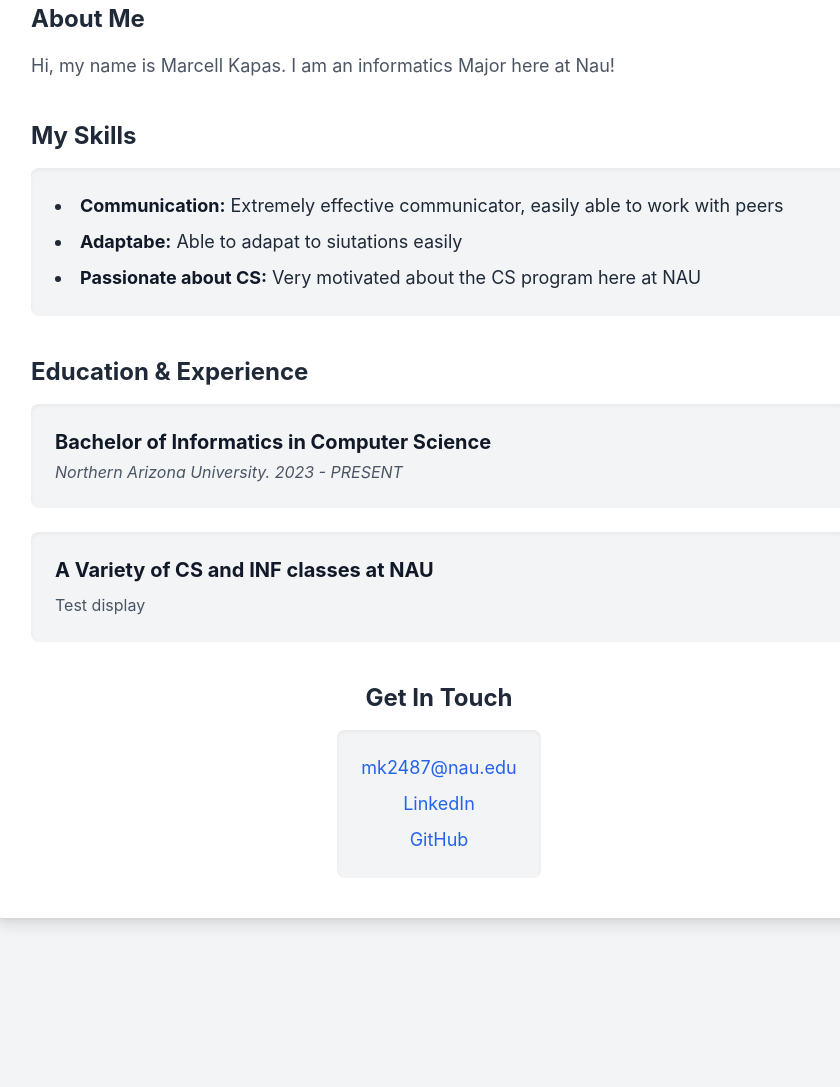
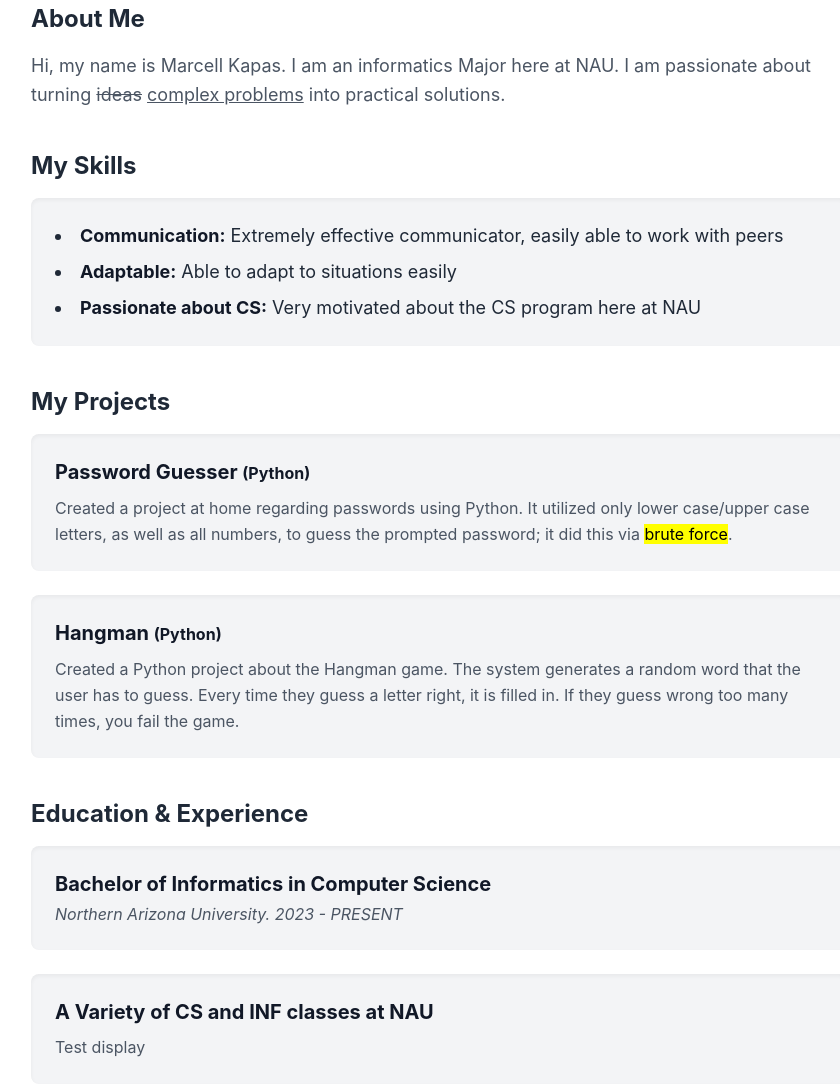
Before and after one commit to mk2487/homework1, a plain HTML site: page portfolio.html in a window 1280 px wide. Shown: the part 213-1300 px from the top of the page, without its empty margins (201-1041 px from the left). Before the commit the page ends 1179 px from the top, so only its background shows below. Drawn offline with nearby package versions, Linux system fonts and the light colour scheme.

Commit message:
portfolio.html

```diff
--- a/portfolio.html
+++ b/portfolio.html
@@ -4,55 +4,69 @@
     <meta charset="UTF-8">
     <meta name="viewport" content="width=device-width, initial-scale=1.0">
     <title>My Portfolio</title>
-    <!-- Load Tailwind CSS -->
     <script src="https://cdn.tailwindcss.com"></script>
     <style>
-        body {
-            font-family: 'Inter', sans-serif;
-            background-color: #f3f4f6;
-            color: #1f2937;
+                body {
+                        font-family: 'Inter', sans-serif;
+                        background-color: #f3f4f6;
+                        color: #1f2937;
+
         }
+
+
     </style>
 </head>
 <body class="p-4 sm:p-8 md:p-12">
     <div class="max-w-4xl mx-auto bg-white p-6 sm:p-10 rounded-xl shadow-lg">
 
-        <!-- Step 2: Heading and Subheading -->
         <header class="text-center mb-10">
             <h1 class="text-4xl sm:text-5xl font-extrabold text-gray-900 leading-tight">Marcell Kapas</h1>
             <h2 class="text-xl sm:text-2xl font-semibold text-blue-600 mt-2"><mark class="bg-blue-200 rounded-sm">CS212 Web Developer</mark> & Data Enthusiast</h2>
         </header>
 
-        <!-- Step 3: Introduction Paragraph -->
         <section class="mb-10">
             <h3 class="text-2xl font-bold text-gray-800 mb-4">About Me</h3>
             <p class="text-gray-600 leading-relaxed text-lg">
-                Hi, my name is Marcell Kapas. I am an informatics Major here at Nau!
+                Hi, my name is Marcell Kapas. I am an informatics Major here at NAU. I am passionate about turning <del>ideas</del> <ins>complex problems</ins> into practical solutions.
             </p>
         </section>
 
-        <!-- Step 4: Skills Section -->
         <section class="mb-10">
             <h3 class="text-2xl font-bold text-gray-800 mb-4">My Skills</h3>
             <div class="bg-gray-100 p-6 rounded-lg shadow-inner">
                 <ul class="list-disc list-inside space-y-2 text-lg">
                     <li><strong class="font-bold text-gray-900">Communication:</strong> Extremely effective communicator, easily able to work with peers</li>
-                    <li><strong class="font-bold text-gray-900">Adaptabe:</strong> Able to adapat to siutations easily</li>
+                    <li><strong class="font-bold text-gray-900">Adaptable:</strong> Able to adapt to situations easily</li>
                     <li><strong class="font-bold text-gray-900">Passionate about CS:</strong> Very motivated about the CS program here at NAU</li>
                 </ul>
             </div>
         </section>
 
-        <!-- Step 6: Education and Experience -->
+        <section class="mb-10">
+            <h3 class="text-2xl font-bold text-gray-800 mb-4">My Projects</h3>
+            <div class="space-y-6">
+                <div class="bg-gray-100 p-6 rounded-lg shadow-inner">
+                    <h4 class="text-xl font-bold text-gray-900 mb-2">Password Guesser <small>(Python)</small></h4>
+                    <p class="text-gray-600 leading-relaxed">
+                        Created a project at home regarding passwords using Python. It utilized only lower case/upper case letters, as well as all numbers, to guess the prompted password; it did this via <mark>brute force</mark>.
+                    </p>
+                </div>
+                <div class="bg-gray-100 p-6 rounded-lg shadow-inner">
+                    <h4 class="text-xl font-bold text-gray-900 mb-2">Hangman <small>(Python)</small></h4>
+                    <p class="text-gray-600 leading-relaxed">
+                        Created a Python project about the Hangman game. The system generates a random word that the user has to guess. Every time they guess a letter right, it is filled in. If they guess wrong too many times, you fail the game.
+                    </p>
+                </div>
+            </div>
+        </section>
+
         <section class="mb-10">
             <h3 class="text-2xl font-bold text-gray-800 mb-4">Education & Experience</h3>
             <div class="space-y-6">
-                <!-- Education -->
                 <div class="bg-gray-100 p-6 rounded-lg shadow-inner">
                     <h4 class="text-xl font-bold text-gray-900 mb-1">Bachelor of Informatics in Computer Science</h4>
                     <p class="text-gray-600"><em>Northern Arizona University. 2023 - PRESENT</em></p>
                 </div>
-                <!-- Experience -->
                 <div class="bg-gray-100 p-6 rounded-lg shadow-inner">
                     <h4 class="text-xl font-bold text-gray-900 mb-1">A Variety of CS and INF classes at NAU</h4>
                     <p class="text-gray-600 leading-relaxed mt-2">
@@ -62,14 +76,12 @@
             </div>
         </section>
 
-        <!-- Step 7: Contact Information -->
         <section class="text-center">
             <h3 class="text-2xl font-bold text-gray-800 mb-4">Get In Touch</h3>
             <div class="bg-gray-100 p-6 rounded-lg shadow-inner inline-block">
                 <ul class="list-none space-y-2 text-lg">
                     <li><a href="mailto:mk2487@nau.edu" class="text-blue-600 hover:underline">mk2487@nau.edu</a></li>
-                    <li><a href="https://linkedin.com/in/janedoe" target="_blank" class="text-blue-600 hover:underline">LinkedIn</a></li>
-                    <li><a href="https://github.com/janedoe" target="_blank" class="text-blue-600 hover:underline">GitHub</a></li>
+                    <li><a href="https://github.com/mk2487" target="_blank" class="text-blue-600 hover:underline">GitHub</a></li>
                 </ul>
             </div>
         </section>
```
